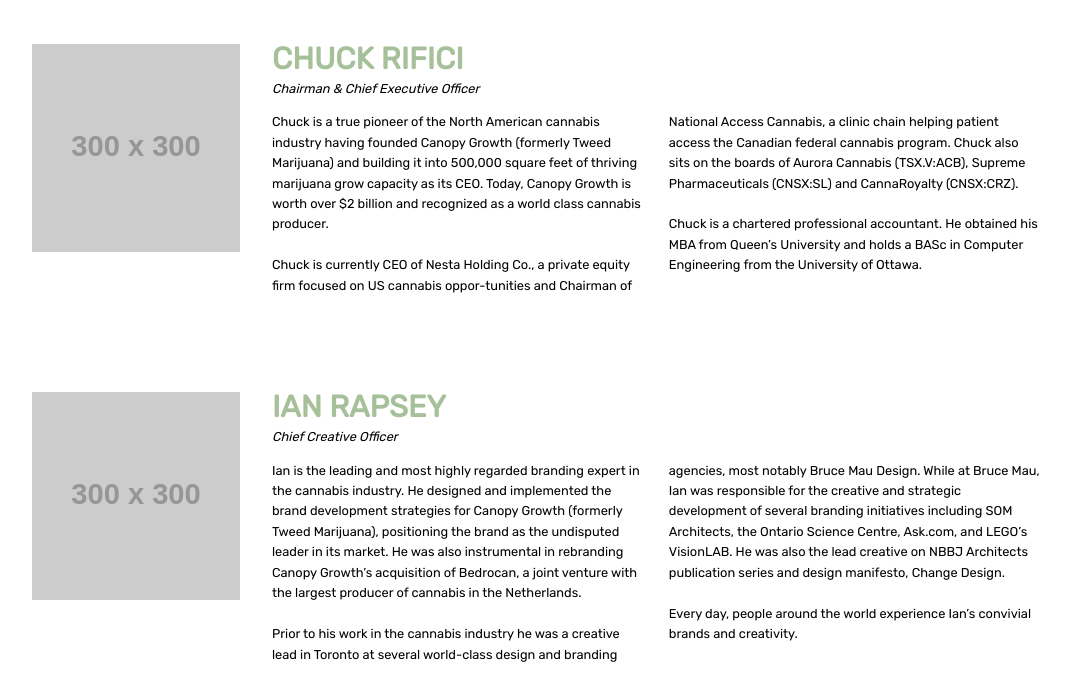
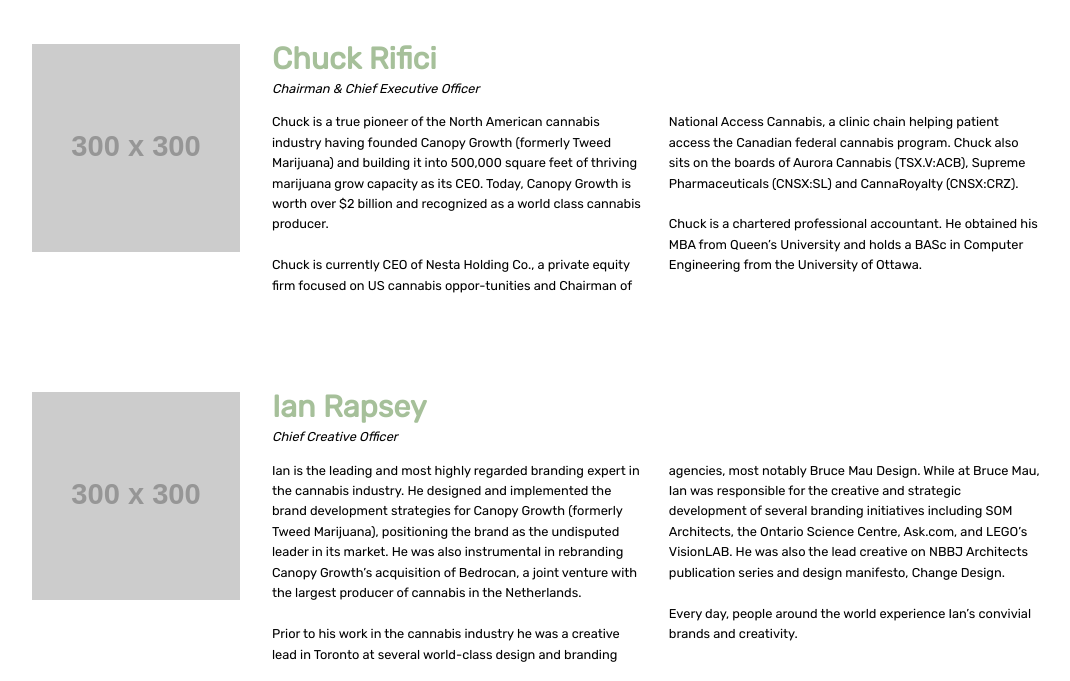
Before and after one commit to robcodonnell/cannabiswheaton, a Jekyll site: the page built from team.html, in a window 1280 px wide and 900 px high, scrolled down 685 px, cut to the strip 219-900 px from the top of the window. Shown: the whole strip, without its empty margins (88-1158 px from the left). Built offline with Jekyll 4.4.1, drawn with Linux system fonts in a browser that asks for light colours; nearby versions of some CDN libraries; some of the changed text lies outside the part shown.

Commit message:
text fix

```diff
--- a/_data/staff/1-chuck.yml
+++ b/_data/staff/1-chuck.yml
@@ -1,7 +1,4 @@
-name: CHUCK RIFICI
+name: Chuck Rifici
 title: Chairman & Chief Executive Officer
-bio: |
-  Chuck is a true pioneer of the North American cannabis industry having founded Canopy Growth (formerly Tweed Marijuana) and building it into 500,000 square feet of thriving marijuana grow capacity as its CEO. Today, Canopy Growth is worth over $2 billion and recognized as a world class cannabis producer.
-  <br><br>Chuck is currently CEO of Nesta Holding Co., a private equity firm focused on US cannabis oppor-tunities and Chairman of National Access Cannabis, a clinic chain helping patient access the Canadian federal cannabis program. Chuck also sits on the boards of Aurora Cannabis (TSX.V:ACB), Supreme Pharmaceuticals (CNSX:SL) and CannaRoyalty (CNSX:CRZ).
-  <br><br>Chuck is a chartered professional accountant. He obtained his MBA from Queen’s University and holds a BASc in Computer Engineering from the University of Ottawa.
+bio: Chuck is a true pioneer of the North American cannabis industry having founded Canopy Growth (formerly Tweed Marijuana) and building it into 500,000 square feet of thriving marijuana grow capacity as its CEO. Today, Canopy Growth is worth over $2 billion and recognized as a world class cannabis producer.<br><br>Chuck is currently CEO of Nesta Holding Co., a private equity firm focused on US cannabis oppor-tunities and Chairman of National Access Cannabis, a clinic chain helping patient access the Canadian federal cannabis program. Chuck also sits on the boards of Aurora Cannabis (TSX.V:ACB), Supreme Pharmaceuticals (CNSX:SL) and CannaRoyalty (CNSX:CRZ).<br><br>Chuck is a chartered professional accountant. He obtained his MBA from Queen’s University and holds a BASc in Computer Engineering from the University of Ottawa.
 img: http://placehold.it/300x300
--- a/_data/staff/2-ian.yml
+++ b/_data/staff/2-ian.yml
@@ -1,4 +1,4 @@
-name: IAN RAPSEY
+name: Ian Rapsey
 title: Chief Creative Officer
 bio: Ian is the leading and most highly regarded branding expert in the cannabis industry. He designed and implemented the brand development strategies for Canopy Growth (formerly Tweed Marijuana), positioning the brand as the undisputed leader in its market. He was also instrumental in rebranding Canopy Growth’s acquisition of Bedrocan, a joint venture with the largest producer of cannabis in the Netherlands. <br><br>Prior to his work in the cannabis industry he was a creative lead in Toronto at several world-class design and branding agencies, most notably Bruce Mau Design. While at Bruce Mau, Ian was responsible for the creative and strategic development of several branding initiatives including SOM Architects, the Ontario Science Centre, Ask.com, and LEGO’s VisionLAB. He was also the lead creative on NBBJ Architects publication series and design manifesto, Change Design. <br><br>Every day, people around the world experience Ian’s convivial brands and creativity.
 img: http://placehold.it/300x300
--- a/_data/staff/3-brad.yml
+++ b/_data/staff/3-brad.yml
@@ -1,4 +1,4 @@
-name: BRAD MCNAMEE
+name: Brad Mcnamee
 title: Chief Infrastructure Officer
 bio: Brad McNamee is a second-generation mechanical contractor specializing in HVAC design and design build services.<br><br>Most recently, Brad has focused his efforts in the cannabis industry after having been introduced to Tweed in 2013.  Brad was a key member of the original ground breaking team tasked with pioneering a large scale indoor environmental production platform, capable of delivering high yield, high quality product.  Brad went on to help design and develop post production environments for trimming and processing, drying and curing, encapsulating and storing, medical marijuana.  Since then, Brad has worked along side, and lead, an amazing group highly qualified individuals in the Medical Marijuana Industry.
 img: http://placehold.it/300x300
--- a/_data/staff/4-jeff.yml
+++ b/_data/staff/4-jeff.yml
@@ -1,4 +1,4 @@
-name: JEFF TUNG, CFA
+name: Jeff Tung, CFA
 title: Chief Financial Officer & Chief Operating Officer
 bio: Jeff brings significant senior leadership and finance expertise to the Cannabis Wheaton team. He has managed more than USD$3 Billion of deals in the Telecom, Banking, Insurance and Technology industries.<br><br>Prior to Cannabis Wheaton, he was the co-founder of CPS Management Partners, where he led the acquisition and subsequent operation of Windley Ely. Under his leadership, Windley Ely became the largest workers’ comp claims administrator in Canada, returning IRRs in excess of 50% to investors at the time of his departure. Other prior work experience includes engagement manager at McKinsey & Company; various project and team management roles at SAP.<br><br>Jeff holds an MBA from the Richard Ivey School of Business, graduating at the top of his class as well as a Bachelors of Computer Engineering from the University of British Columbia.
 img: http://placehold.it/300x300
--- a/_data/staff/5-peter.yml
+++ b/_data/staff/5-peter.yml
@@ -1,4 +1,4 @@
-name: PETER SHEARER
+name: Peter Shearer
 title: Chief Cultivation Officer
 bio: Over the past decade, Peter has been refining his cannabis knowledge and skill set. Under the MMAR, he was instrumental in assisting with design, construction, implementation and operation of numerous facilities with a goal of maximizing efficiencies while controlling costs. More recently, Peter was a consultant to Supreme Pharmaceuticals Inc. on the development of the 7ACRES hybrid greenhouse.<br><br>Recently, Peter has been a consultant to the cannabis industry working closely with several high profile brands and companies. Peter is constantly sought after for his expertise in cultivation efficiencies as well as his knowledge of extraction techniques. His experience has provided him with valuable insights into trends and changes in the cannabis industry.
 img: http://placehold.it/300x300
```
Also changed, not shown: 1 other file.
